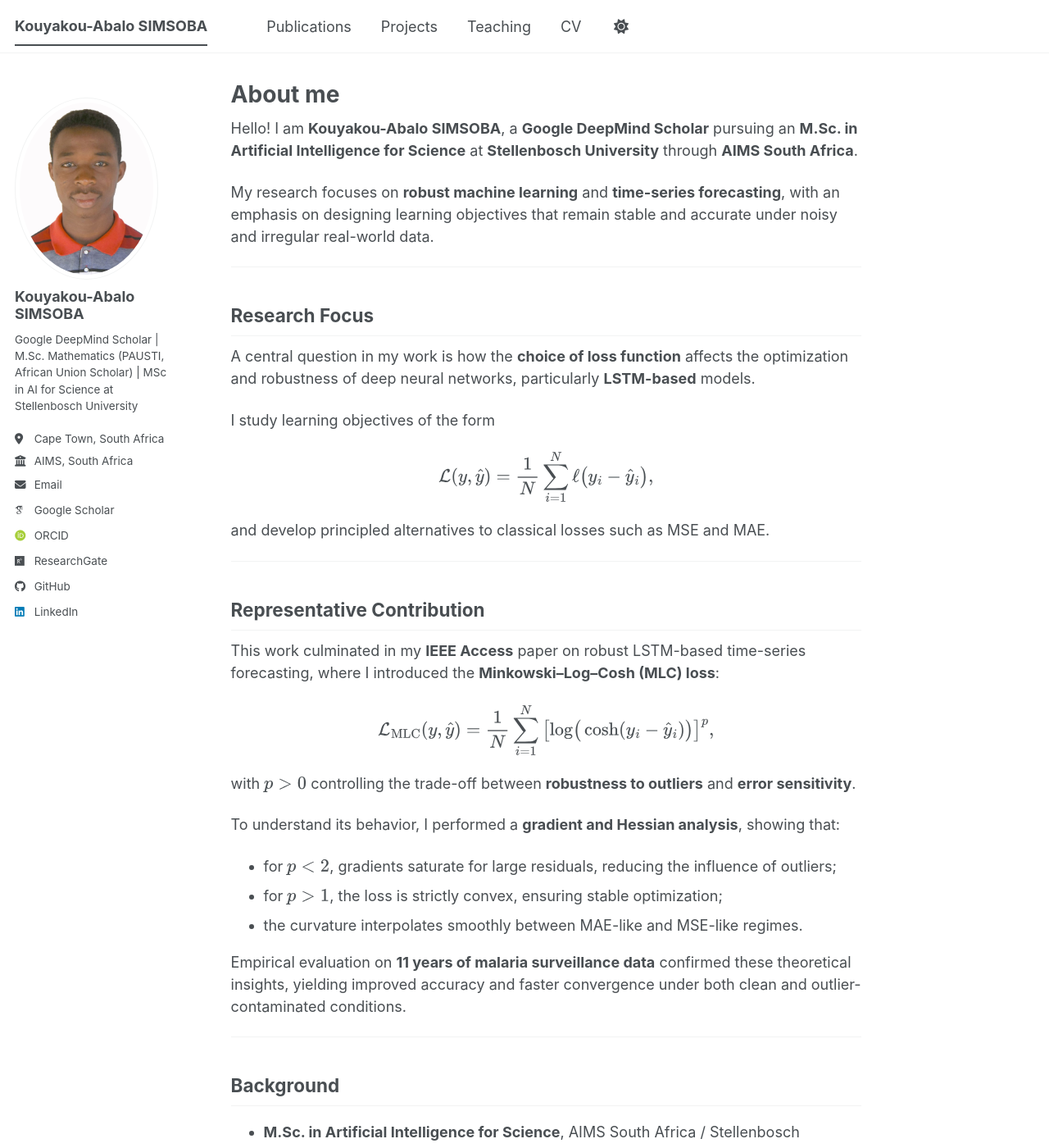
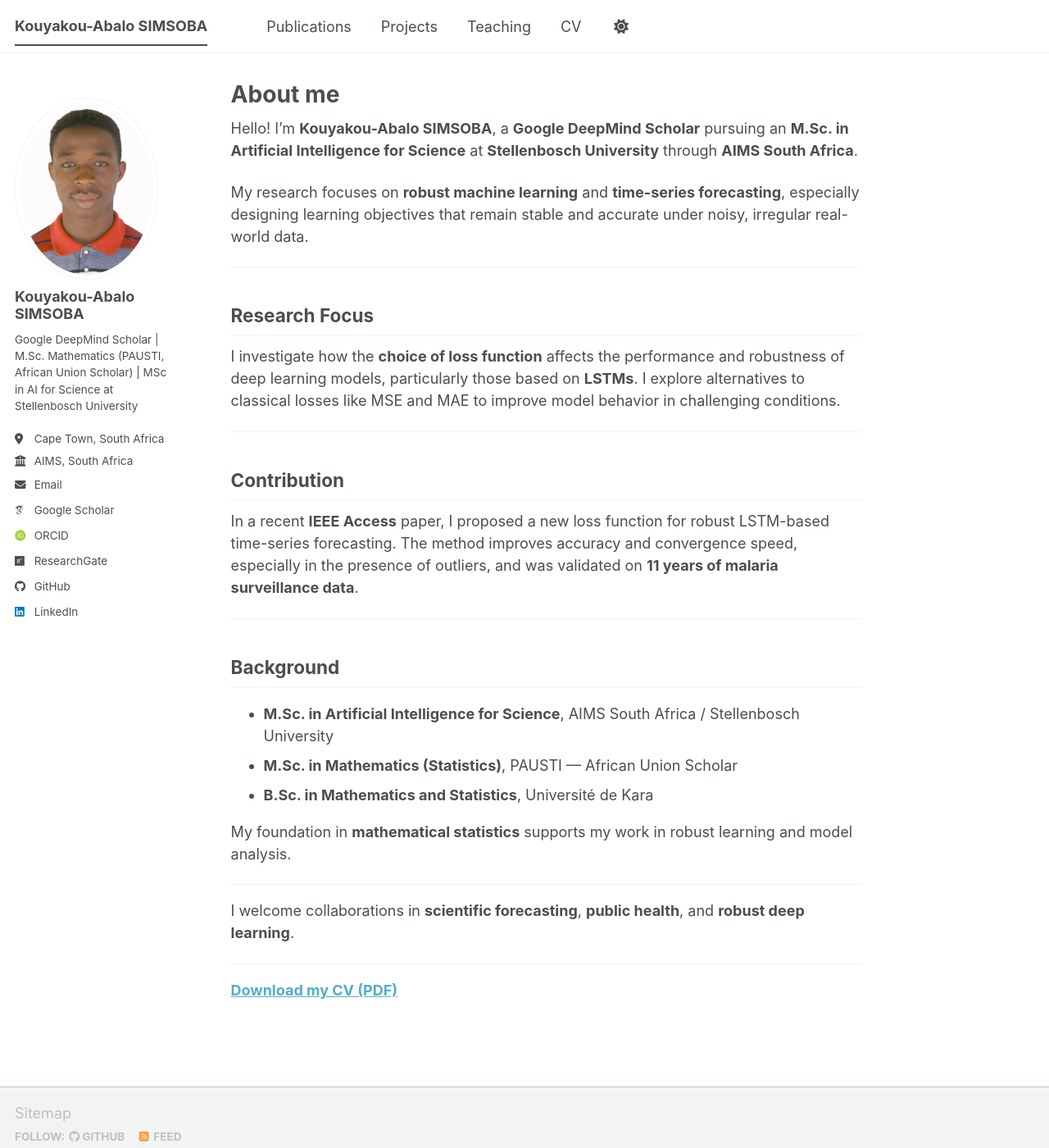
Before and after one commit to simsoba-research/simsoba-research.github.io, a Jekyll site: the page built from _pages/about.md, in a window 1280 px wide and 1400 px high. Shown: the whole window at 82% size. Built offline with Jekyll 4.4.1, drawn with Linux system fonts in a browser that asks for light colours; some web fonts are replaced; a script bundle is joined from its source files by our own code; library files that are not in the unit come from our copies; some of the changed text lies outside the part shown.

Commit message:
Update about.md

```diff
--- a/_pages/about.md
+++ b/_pages/about.md
@@ -3,48 +3,24 @@ layout: single
 title: "About me"
 permalink: /
 author_profile: true
-mathjax: true
+mathjax: false
 ---
 
-Hello! I am **Kouyakou-Abalo SIMSOBA**, a **Google DeepMind Scholar** pursuing an **M.Sc. in Artificial Intelligence for Science** at **Stellenbosch University** through **AIMS South Africa**.
+Hello! I’m **Kouyakou-Abalo SIMSOBA**, a **Google DeepMind Scholar** pursuing an **M.Sc. in Artificial Intelligence for Science** at **Stellenbosch University** through **AIMS South Africa**.
 
-My research focuses on **robust machine learning** and **time-series forecasting**, with an emphasis on designing learning objectives that remain stable and accurate under noisy and irregular real-world data.
+My research focuses on **robust machine learning** and **time-series forecasting**, especially designing learning objectives that remain stable and accurate under noisy, irregular real-world data.
 
 ---
 
 ## Research Focus
 
-A central question in my work is how the **choice of loss function** affects the optimization and robustness of deep neural networks, particularly **LSTM-based** models.
-
-I study learning objectives of the form
-
-$$
-\mathcal{L}(y,\hat{y})
-= \frac{1}{N}\sum_{i=1}^{N} \ell\!\left(y_i - \hat{y}_i\right),
-$$
-
-and develop principled alternatives to classical losses such as MSE and MAE.
+I investigate how the **choice of loss function** affects the performance and robustness of deep learning models, particularly those based on **LSTMs**. I explore alternatives to classical losses like MSE and MAE to improve model behavior in challenging conditions.
 
 ---
 
-## Representative Contribution
+## Contribution
 
-This work culminated in my **IEEE Access** paper on robust LSTM-based time-series forecasting, where I introduced the **Minkowski–Log–Cosh (MLC) loss**:
-
-$$
-\mathcal{L}_{\mathrm{MLC}}(y,\hat{y})
-= \frac{1}{N}\sum_{i=1}^{N}
-\left[\log\!\big(\cosh(y_i - \hat{y}_i)\big)\right]^p,
-$$
-
-with $p>0$ controlling the trade-off between **robustness to outliers** and **error sensitivity**.
-
-To understand its behavior, I performed a **gradient and Hessian analysis**, showing that:
-- for $p<2$, gradients saturate for large residuals, reducing the influence of outliers;
-- for $p>1$, the loss is strictly convex, ensuring stable optimization;
-- the curvature interpolates smoothly between MAE-like and MSE-like regimes.
-
-Empirical evaluation on **11 years of malaria surveillance data** confirmed these theoretical insights, yielding improved accuracy and faster convergence under both clean and outlier-contaminated conditions.
+In a recent **IEEE Access** paper, I proposed a new loss function for robust LSTM-based time-series forecasting. The method improves accuracy and convergence speed, especially in the presence of outliers, and was validated on **11 years of malaria surveillance data**.
 
 ---
 
@@ -54,11 +30,11 @@ Empirical evaluation on **11 years of malaria surveillance data** confirmed thes
 - **M.Sc. in Mathematics (Statistics)**, PAUSTI — African Union Scholar
 - **B.Sc. in Mathematics and Statistics**, Université de Kara
 
-My background in **mathematical statistics** strongly informs my approach to robust learning and model analysis.
+My foundation in **mathematical statistics** supports my work in robust learning and model analysis.
 
 ---
 
-I am interested in collaborations at the intersection of **theory and applied AI**, particularly in **scientific forecasting, public health, and robust deep learning**.
+I welcome collaborations in **scientific forecasting**, **public health**, and **robust deep learning**.
 
 ---
 
```
